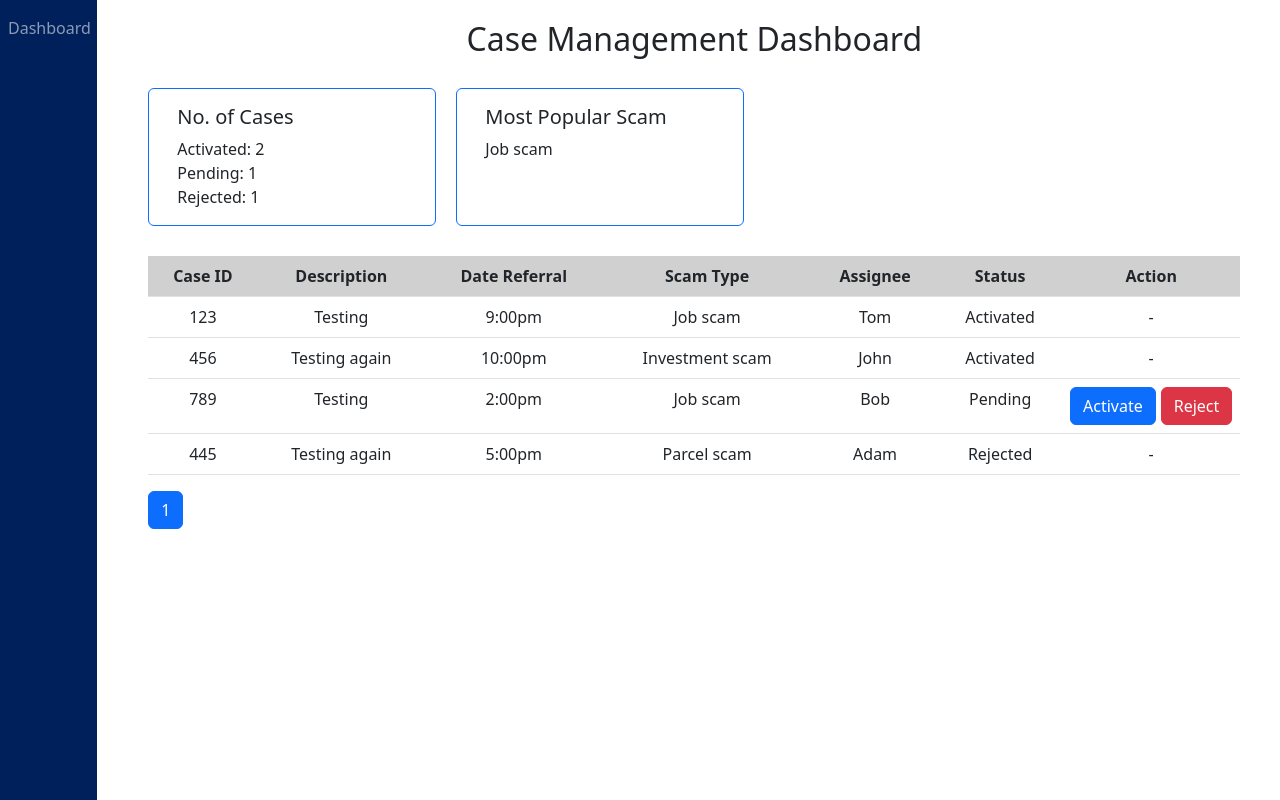
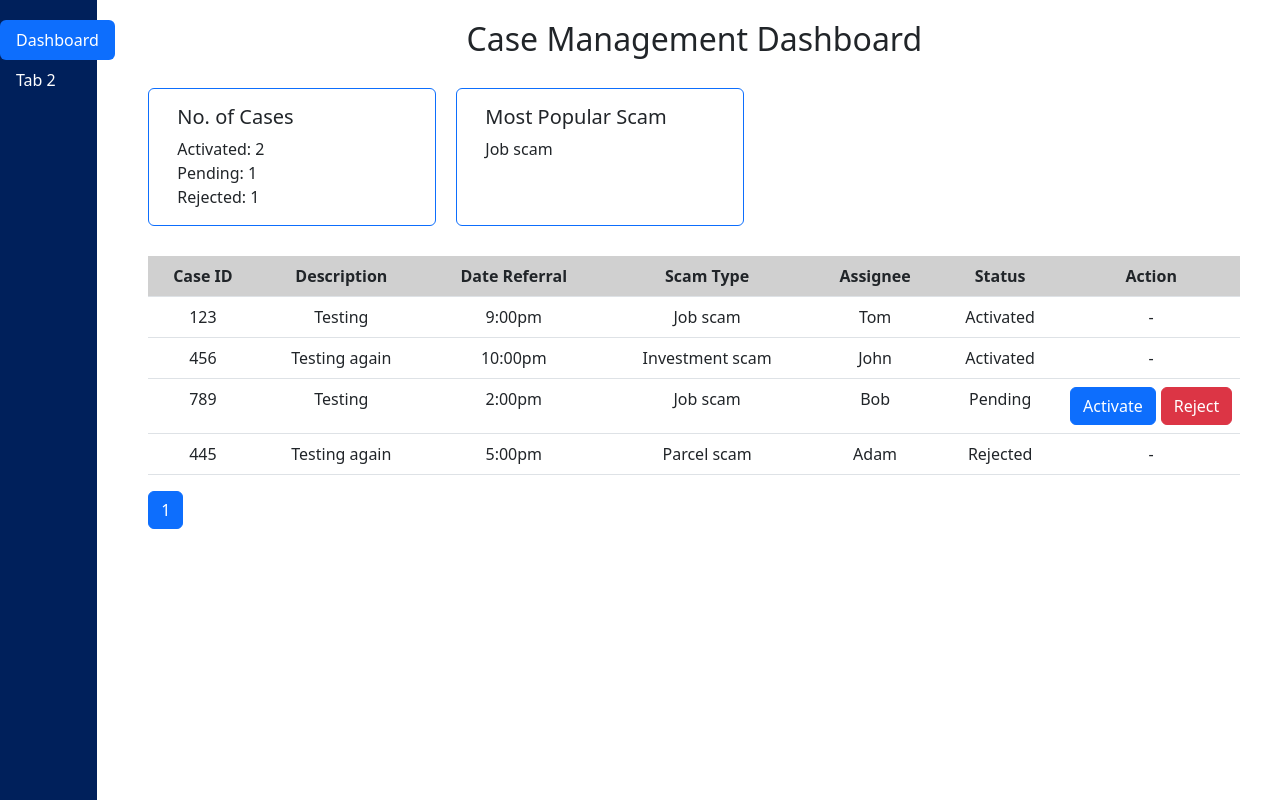
Before and after one commit to Donovan9617/antiscam-frontend, a React (Create React App) app: page / in a window 1280 px wide. Built offline with nearby package versions, Linux system fonts and the light colour scheme.

Commit message:
Restyle tab navigation

```diff
--- a/src/App.jsx
+++ b/src/App.jsx
@@ -10,10 +10,10 @@
   return (
     <BrowserRouter>
       <Row>
-        <Col lg={1} style={{ backgroundColor: "#00205B", minHeight: "100vh" }}>
+        <Col sm={1} style={{ backgroundColor: "#00205B", minHeight: "100vh" }}>
           <NavigationBar />
         </Col>
-        <Col lg={11} style={{ minHeight: "100vh" }}>
+        <Col sm={11} style={{ minHeight: "100vh" }}>
           <Routes>
             <Route path={ROUTES.DASHBOARD} element={<Dashboard />} />
             <Route path={ROUTES.NEWCASE} element={<NewCase />} />
--- a/src/pages/navigationbar/navigationbar.jsx
+++ b/src/pages/navigationbar/navigationbar.jsx
@@ -1,13 +1,33 @@
-import React from "react";
-import { Nav, Navbar } from "react-bootstrap";
+import React, { useState } from "react";
+import { Nav } from "react-bootstrap";
 
 export const NavigationBar = () => {
+  const [activeNavItem, setActiveNavItem] = useState("dashboard");
+  const handleNavItemClick = (eventKey) => {
+    setActiveNavItem(eventKey);
+  };
   return (
-    <Navbar variant="dark">
-      <Nav>
+    <Nav variant="pills" className="flex-column">
+      <Nav.Item style={{ marginTop: "20px" }}>
         {/* For not it is / but when login implemented should be /dashboard */}
-        <Nav.Link href="/">Dashboard</Nav.Link>
-      </Nav>
-    </Navbar>
+        <Nav.Link
+          href="/"
+          style={{ color: "white" }}
+          active={activeNavItem === "dashboard"}
+          onClick={() => handleNavItemClick("dashboard")}
+        >
+          Dashboard
+        </Nav.Link>
+      </Nav.Item>
+      <Nav.Item>
+        <Nav.Link
+          style={{ color: "white" }}
+          active={activeNavItem === "second"}
+          onClick={() => handleNavItemClick("second")}
+        >
+          Tab 2
+        </Nav.Link>
+      </Nav.Item>
+    </Nav>
   );
 };
```
